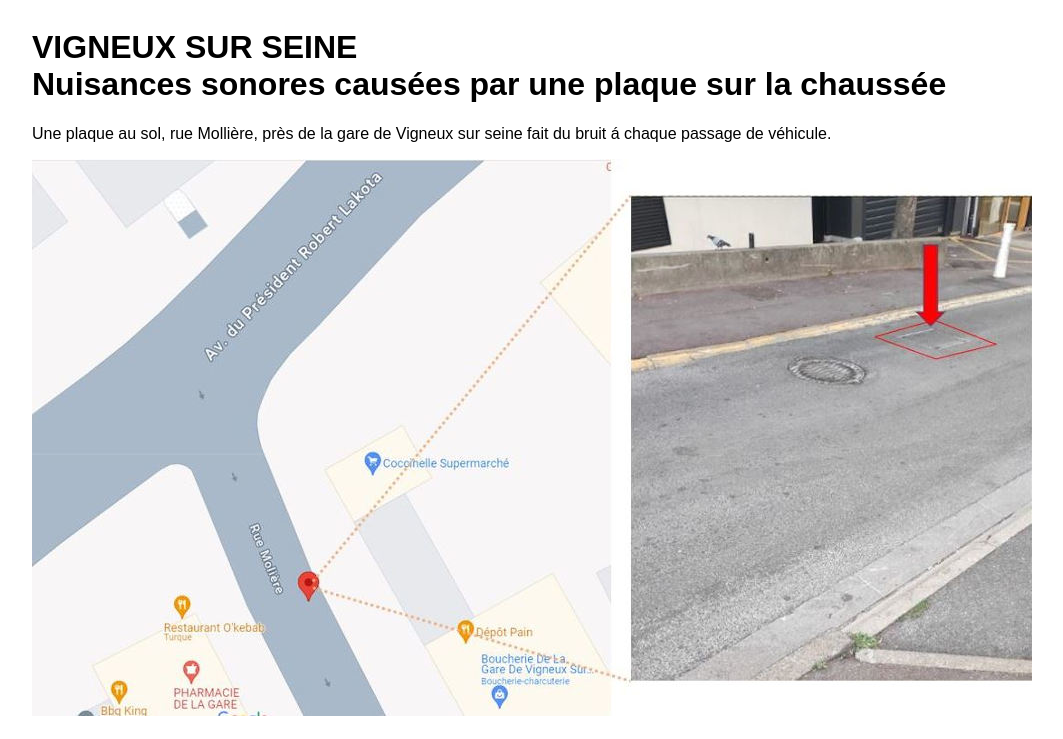
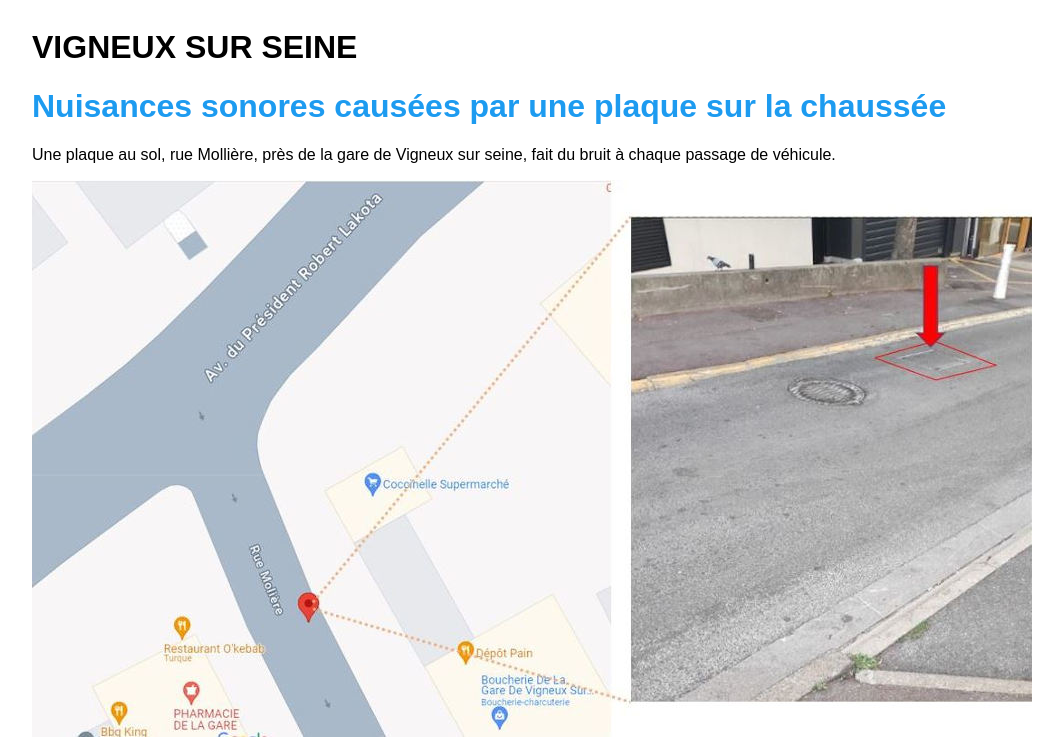
Before and after one commit to agostinia/nuisancessonores, a website: page src/index.html in a window 1280 px wide. Shown: the top 739 px of the page, without its empty margins (108-1171 px from the left). Drawn offline with Linux system fonts and the light colour scheme.

Commit message:
in progress

```diff
--- a/src/index.html
+++ b/src/index.html
@@ -21,12 +21,14 @@ html {
 <div style="max-width:1000px">
 <H1>
 VIGNEUX SUR SEINE
-<br>
+</H1>
+<H1 style="color: rgb(29,155,240);">
 Nuisances sonores caus&eacute;es par une plaque sur la chauss&eacute;e
 </H1>
-Une plaque au sol, rue Molli&egrave;re, pr&egrave;s de la gare de Vigneux sur seine fait du bruit &aacute; chaque passage de v&eacute;hicule.
+Une plaque au sol, rue Molli&egrave;re, pr&egrave;s de la gare de Vigneux sur seine, fait du bruit &agrave; chaque passage de v&eacute;hicule.
 </p>
 <img src="plaque_2_rue_moliere_banner.jpg" style="width:100%;">
+<img src="plaque_2_rue_moliere_vue_proche.jpg" >
 </div>
 </div>
 </body>
```
Also changed, not shown: src/vigneux_sur_seine/nuisances_sonores_plaque_rue_moliere.html (added, +1 -0 lines), src/plaque_2_rue_moliere_vue_proche.jpg (added).
